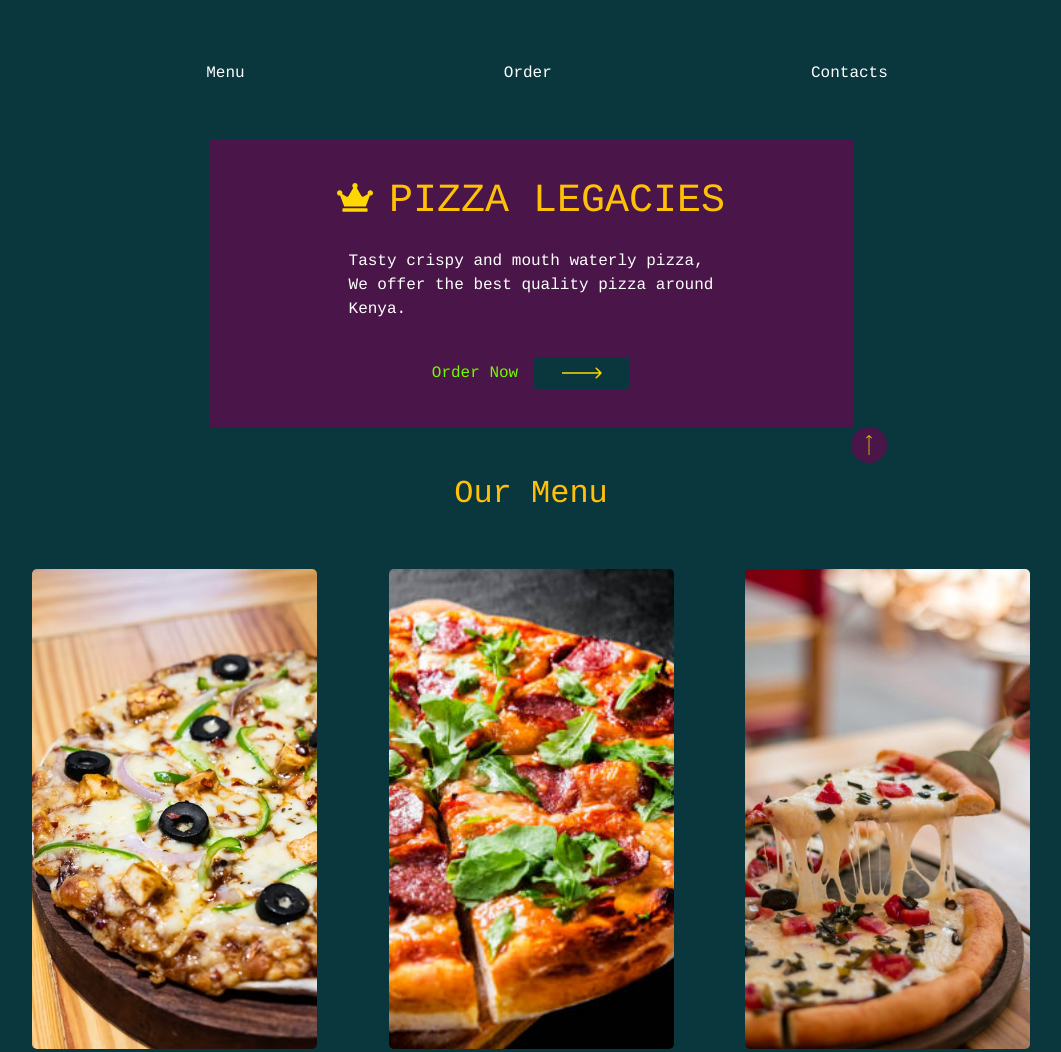
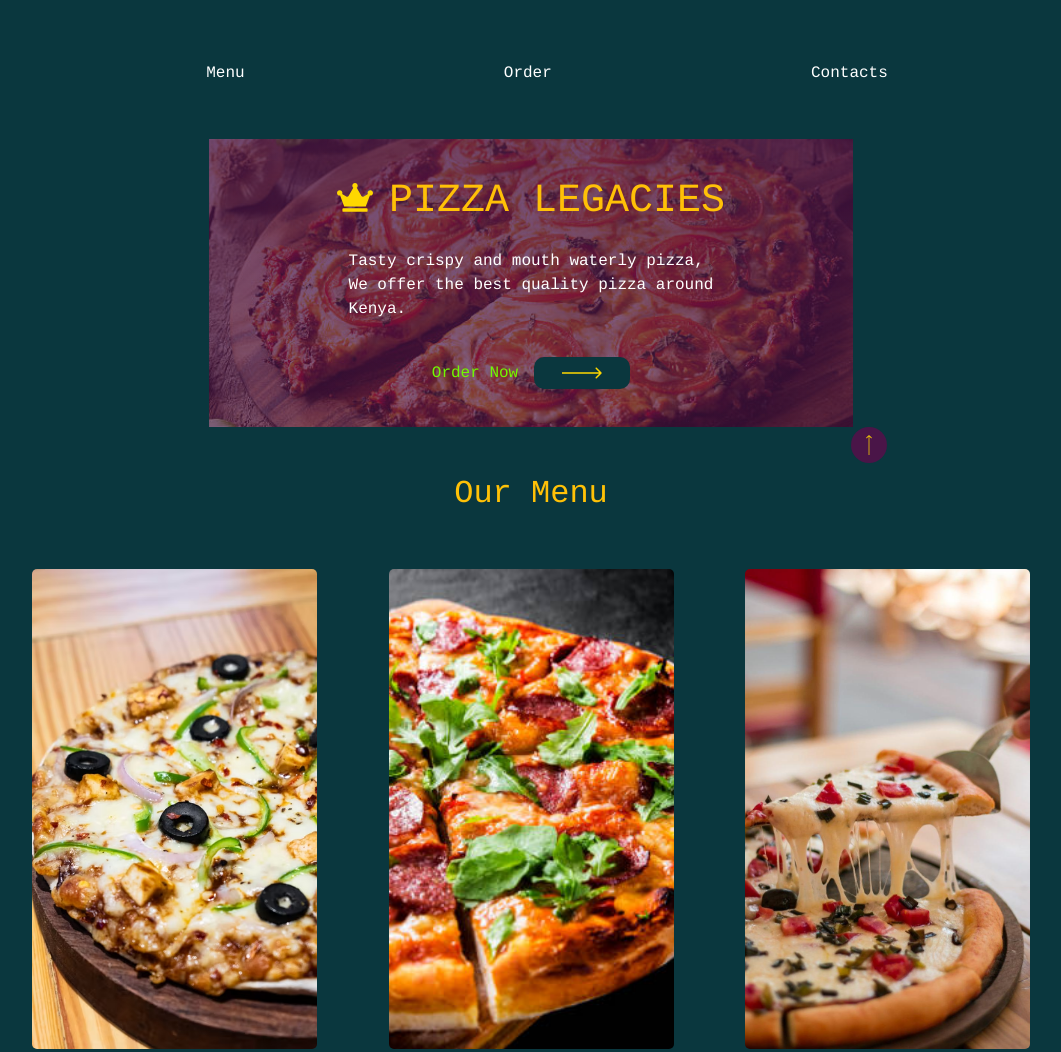
Before and after one commit to devjamesnjoroge/pizza-legacies, a plain HTML site: page index.html in a window 1280 px wide. Shown: the top 1052 px of the page, without its empty margins (109-1170 px from the left). Drawn offline with nearby package versions, Linux system fonts and the light colour scheme.

Commit message:
ft: add linear gradient image to hero

```diff
--- a/css/style.css
+++ b/css/style.css
@@ -9,8 +9,11 @@ body {
 }
 
 .hero {
-  background-color: #4a1548;
+  background-image: linear-gradient(to bottom,  #4a1548c7, #4a1548aa),
+    url("../assets/cauliflower_p.jpg");
   padding: 3% 10%;
+  background-position: center;
+  background-size: cover;
 }
 
 header ul li {
@@ -31,7 +34,7 @@ header ul li a:hover {
   background-color: #0a373e;
   width: 6em;
   height: 2em;
-  border-radius: 2px;
+  border-radius: 10px;
   cursor: pointer;
 }
 
```
